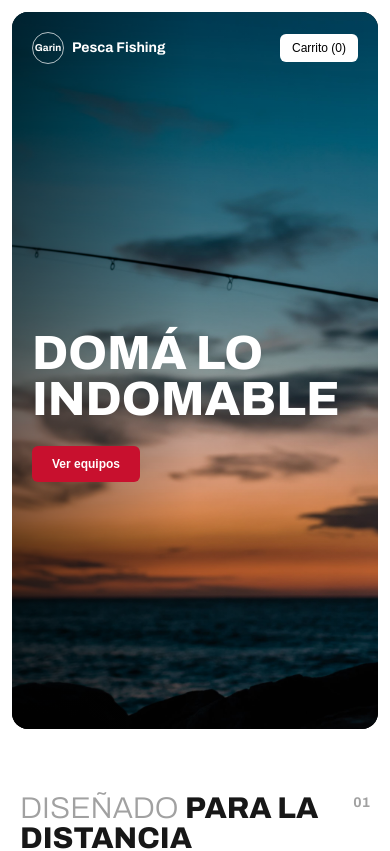
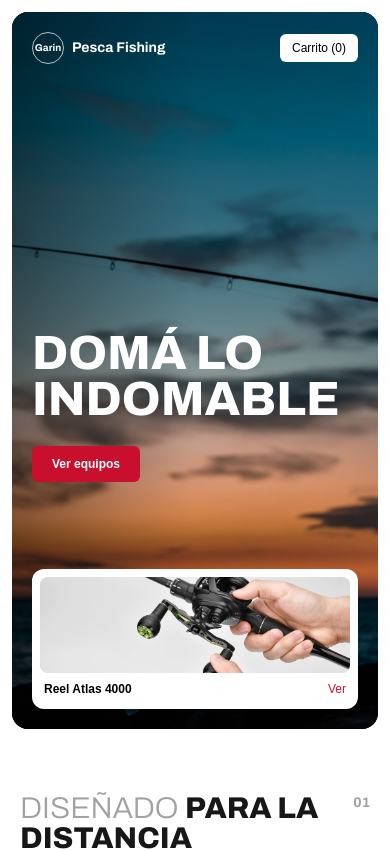
Before and after one commit to Ephemera-code/Pesca_Fishin_demo, a Next.js app: page / in a window 390 px wide. Shown: the top 851 px of the page. Built offline with nearby package versions, Linux system fonts and the light colour scheme.

Commit message:
arreglando hero

```diff
--- a/components/Hero.tsx
+++ b/components/Hero.tsx
@@ -57,11 +57,11 @@ export default function Hero() {
         </Link>
       </div>
 
-      <p className="absolute bottom-6 left-5 z-10 hidden max-w-[200px] text-xs text-white/70 md:block md:left-8">
+      <p className="absolute bottom-6 left-8 z-10 hidden max-w-[200px] text-xs text-white/70 md:block">
         Cañas, reels y señuelos para río, laguna y mar.
       </p>
 
-      <aside className="absolute bottom-5 right-5 z-10 hidden w-56 rounded-xl bg-white p-2 text-black md:block">
+      <aside className="absolute bottom-5 left-5 right-5 z-10 rounded-xl bg-white p-2 text-black md:left-auto md:right-8 md:w-56">
         <div className="relative h-24 overflow-hidden rounded-lg bg-neutral-200">
           <Image
             src="/productos/reel.jpg"
```
